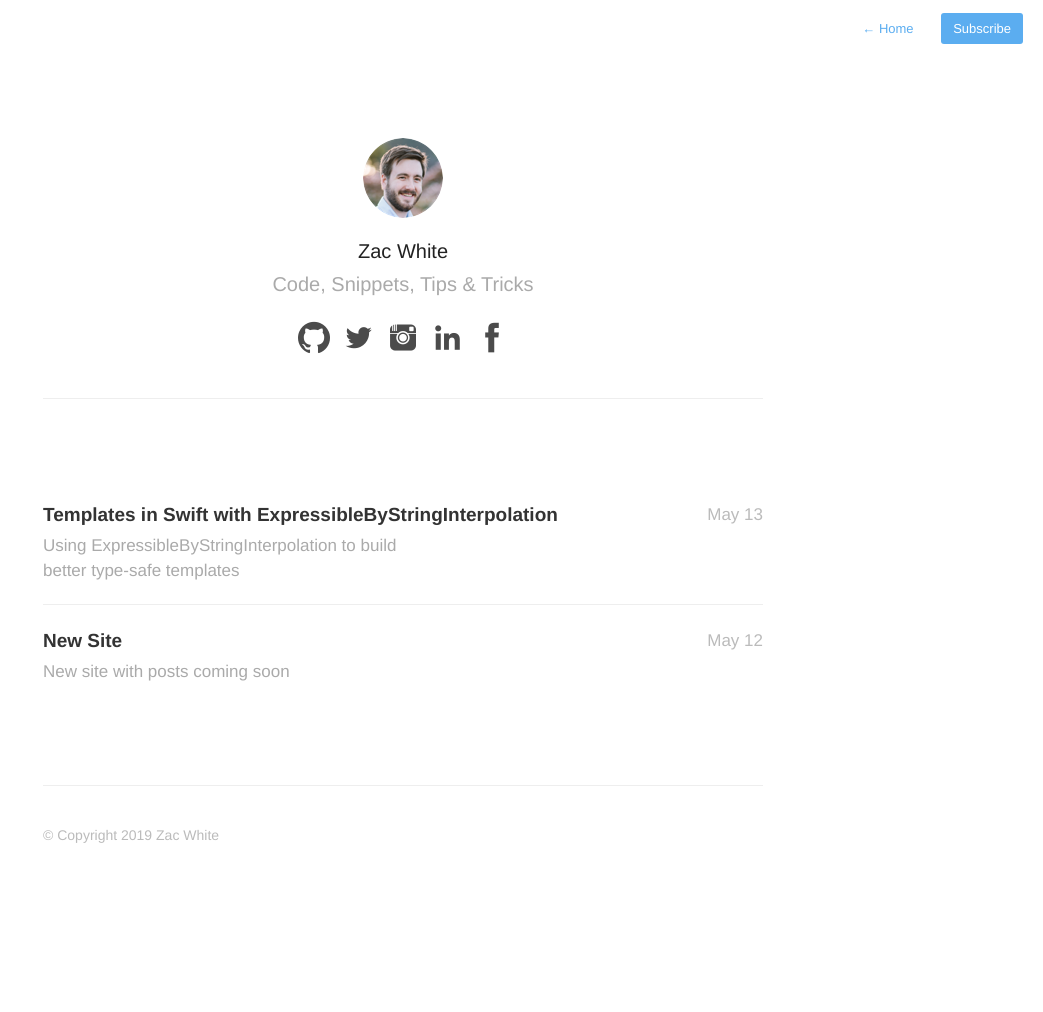
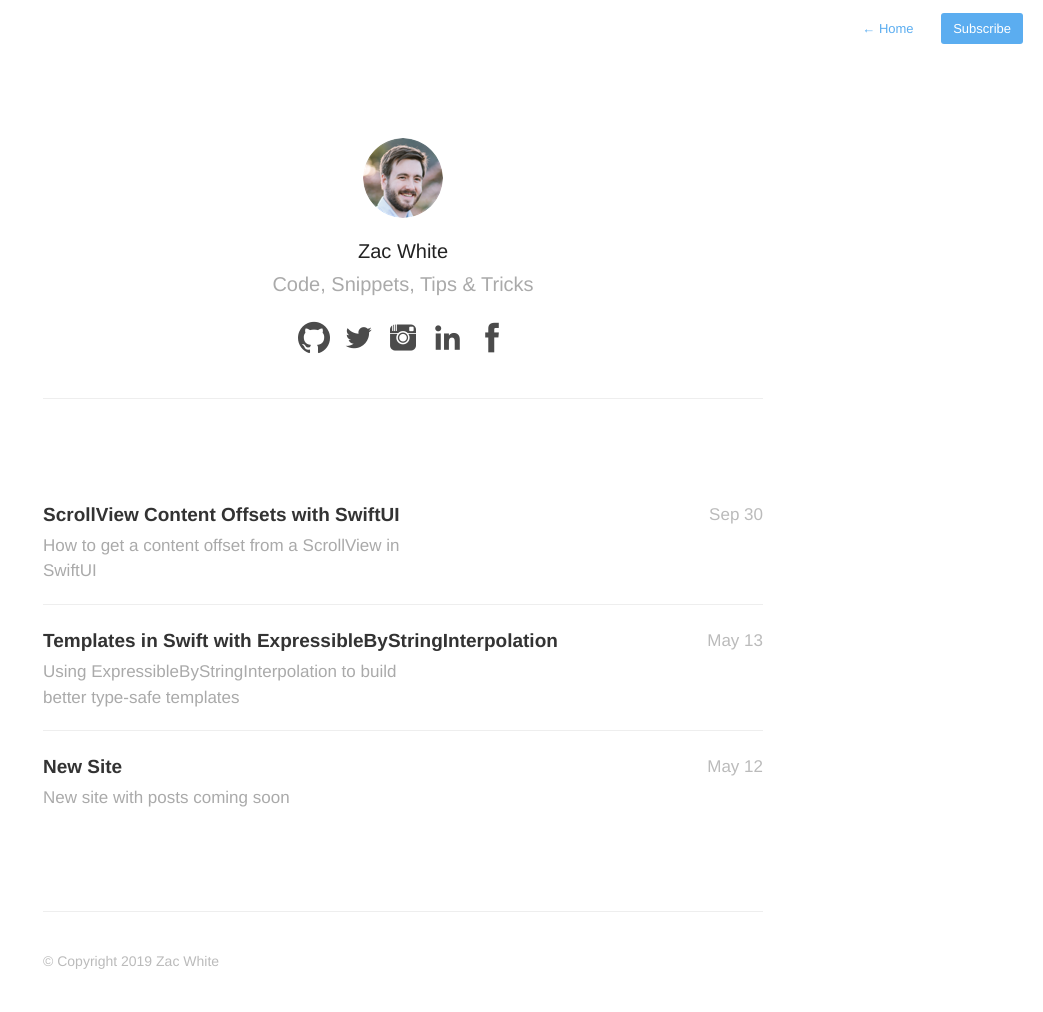
Before and after one commit to zac/zacwhite.com, a Jekyll site: the page built from posts/index.html, in a window 1280 px wide. Shown: the whole page, without its empty margins (237-1280 px from the left). Built offline with Jekyll 4.4.1, drawn with Linux system fonts in a browser that asks for light colours; nearby versions of some CDN libraries; the list of posts is cut into pages by our own code; before the commit the page ends 900 px from its top, so only the background shows below that; some of the changed lines change nothing that is shown.

Commit message:
Added content offsets post

````diff
--- /dev/null
+++ b/_posts/2019-09-30-scrollview-content-offsets-swiftui.md
@@ -0,0 +1,105 @@
+---
+title: ScrollView Content Offsets with SwiftUI
+date: 2019-09-30T14:00:00-07:00
+author: Zac White
+layout: post
+description: How to get a content offset from a ScrollView in SwiftUI
+---
+
+Scroll views are an incredibly important view type for displaying content on all the Apple platforms. Unfortunately, `ScrollView` in SwiftUI has some pretty glaring and difficult to work around limitations. Some of the pretty important features lacking out of the box are:
+1. Offset change callback (via `UIScrollViewDelegate.scrollViewDidScroll(_ scrollView: UIScrollView)` in UIKit)
+1. Scroll end point control for pagination (via `UIScrollViewDelegate.scrollViewWillEndDragging(_ scrollView: UIScrollView, withVelocity velocity: CGPoint, targetContentOffset: UnsafeMutablePointer<CGPoint>)` in UIKit)
+1. Animation / setting of offset (via `UIScrollView.setContentOffset(_ contentOffset: CGPoint, animated: Bool)` in UIKit)
+
+Luckily, for #1 we can use `GeometryReader` and our own container view to achieve the same view containment behavior as `ScrollView`, but add a `Binder<CGPoint>` which can give us the offset.
+
+To begin, we start with all the same API available to `ScrollView`:
+
+```swift
+public struct OffsetScrollView<Content>: View where Content : View {
+
+    /// The content of the scroll view.
+    public var content: Content
+
+    /// The scrollable axes.
+    ///
+    /// The default is `.vertical`.
+    public var axes: Axis.Set
+
+    /// If true, the scroll view may indicate the scrollable component of
+    /// the content offset, in a way suitable for the platform.
+    ///
+    /// The default is `true`.
+    public var showsIndicators: Bool
+
+    ...
+}
+```
+
+But we want to add a `Binder<CGPoint>` to the mix and an initializer that initializes all our properties and a private `@State` to hold the initial offset:
+
+```swift
+/// The initial offset of the view as measured in the global frame
+@State private var initialOffset: CGPoint?
+
+/// The offset of the scroll view updated as the scroll view scrolls
+public var offset: Binding<CGPoint>
+
+public init(_ axes: Axis.Set = .vertical, showsIndicators: Bool = true, offset: Binding<CGPoint> = .constant(.zero), @ViewBuildercontent: () -> Content) {
+    self.axes = axes
+    self.showsIndicators = showsIndicators
+    self.offset = offset
+    self.content = content()
+}
+```
+
+Now in the `body` property, we'll want to return a normal `ScrollView`, but add our own view above the provided `content` that can utilize `GeometryReader` to get a callback for position. By passing the frame origin of this empty, 0x0 view into our `Binder<CGPoint>` we can get a callback for geometry changes that will allow us to update the binding and subsequently any listeners to the binding:
+
+```swift
+public var body: some View {
+    ScrollView(axes, showsIndicators: showsIndicators) {
+        VStack(alignment: .leading, spacing: 0) {
+            GeometryReader { geometry in
+                Run {
+                    let globalOrigin = geometry.frame(in: .global).origin
+                    self.initialOffset = self.initialOffset ?? globalOrigin
+                    let initialOffset = (self.initialOffset ?? .zero)
+                    let offset = CGPoint(x: globalOrigin.x - initialOffset.x, y: globalOrigin.y - initialOffset.y)
+                    self.offset.wrappedValue = offset
+                }
+            }.frame(width: 0, height: 0)
+
+            content
+        }
+    }
+}
+```
+
+You'll notice a `Run` 'view' which is pretty simple and lets us just execute a bit of code without affecting the layout:
+
+```swift
+struct Run: View {
+    let block: () -> Void
+
+    var body: some View {
+        block()
+        return AnyView(EmptyView())
+    }
+}
+```
+
+Putting it all together, we now have a way to access the offset of the `ScrollView` and update a `@State` wrapped property. This can be used within other Views in our hierarchy to achieve some interesting effects.
+
+In this watchOS example, we can use it to achieve an effect similar to the built-in News app where as you scroll the content, a header recedes by changing opacity and position based on the scroll offset.
+
+This kind of behavior wasn't possible on previous versions of watchOS, so this serves as a perfect example of why watchOS + SwiftUI is an awesome combo! 🎉
+
+<video height="auto" controls="controls" preload="auto" onclick="this.play()">
+  <source src="/assets/images/corgi-news-watch.mp4" type="video/mp4">
+</video>
+
+<hr />
+
+If you'd like to mess around with the watchOS project demonstrating this, [here's the zip][1]
+
+[1]:{{ site.url }}/files/Headlines.zip
--- a/assets/css/style.css
+++ b/assets/css/style.css
@@ -73,6 +73,10 @@ h2 {
 	  font-family: 'Helvetica Neue', Helvetica, Arial, sans-serif;
 	  font-style: normal;
 
+}
+
+video {
+	width:100%;
 }
 
 nav.main-nav {
@@ -264,6 +268,17 @@ span.code {
 	font-size:14px;
 }
 
+code.highlighter-rouge {
+	font-family: "SFMono-Regular", Monaco, monospace;
+	font-size: 14px;
+	padding: 4px;
+	border-radius: 4px;
+	background: #eee;
+	line-height: 1.0em;
+	font-weight: 500;
+	color: #555;
+}
+
 pre	{
 	display: block;
 	font-family: "SFMono-Regular", Monaco, monospace;
@@ -433,7 +448,6 @@ Post List
 
 #post-meta div span.dark {
 	color: #1E2025;
-
 }
 
 #post-meta div {
````
Also changed, not shown: Gemfile.lock, 2 other files.
